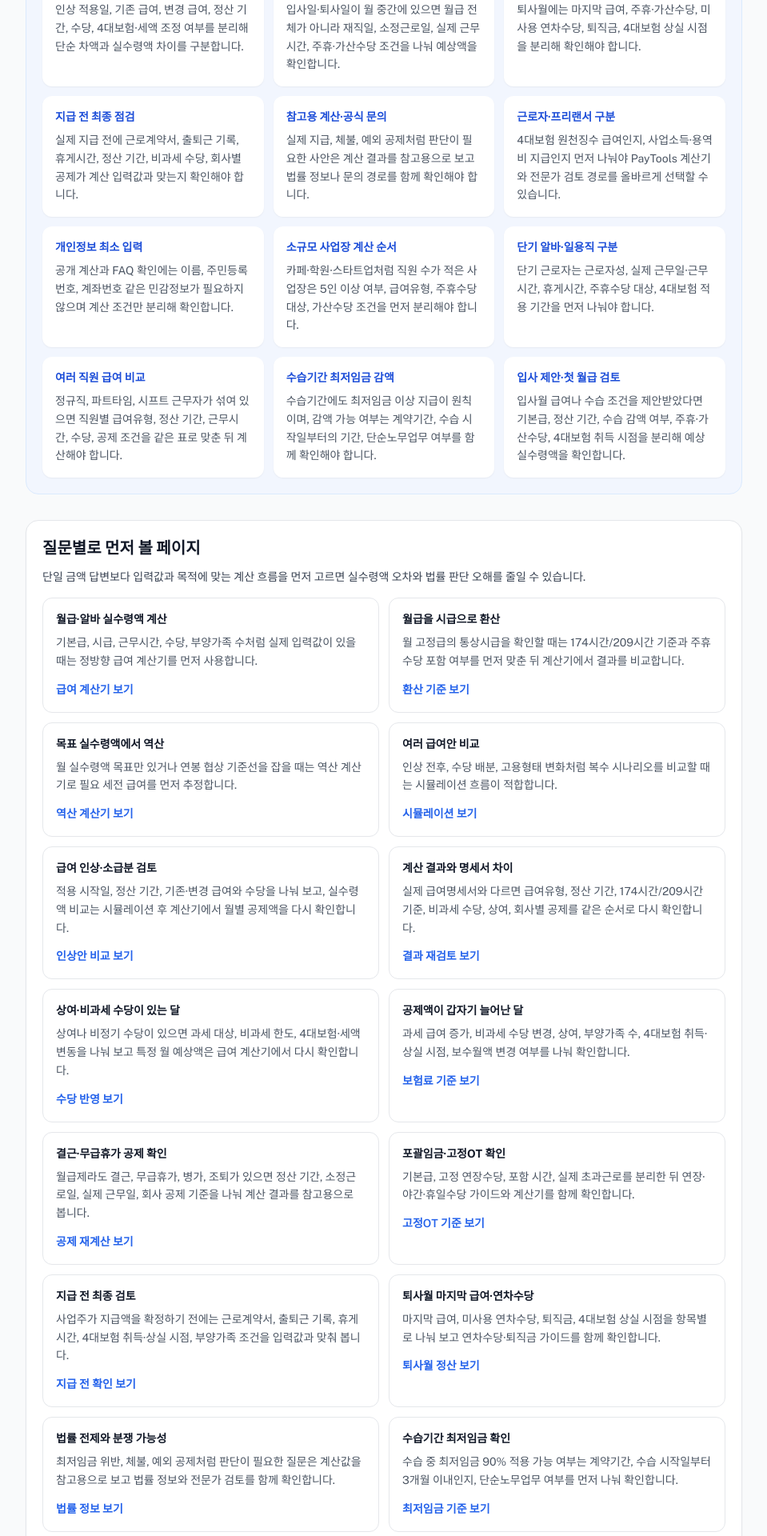
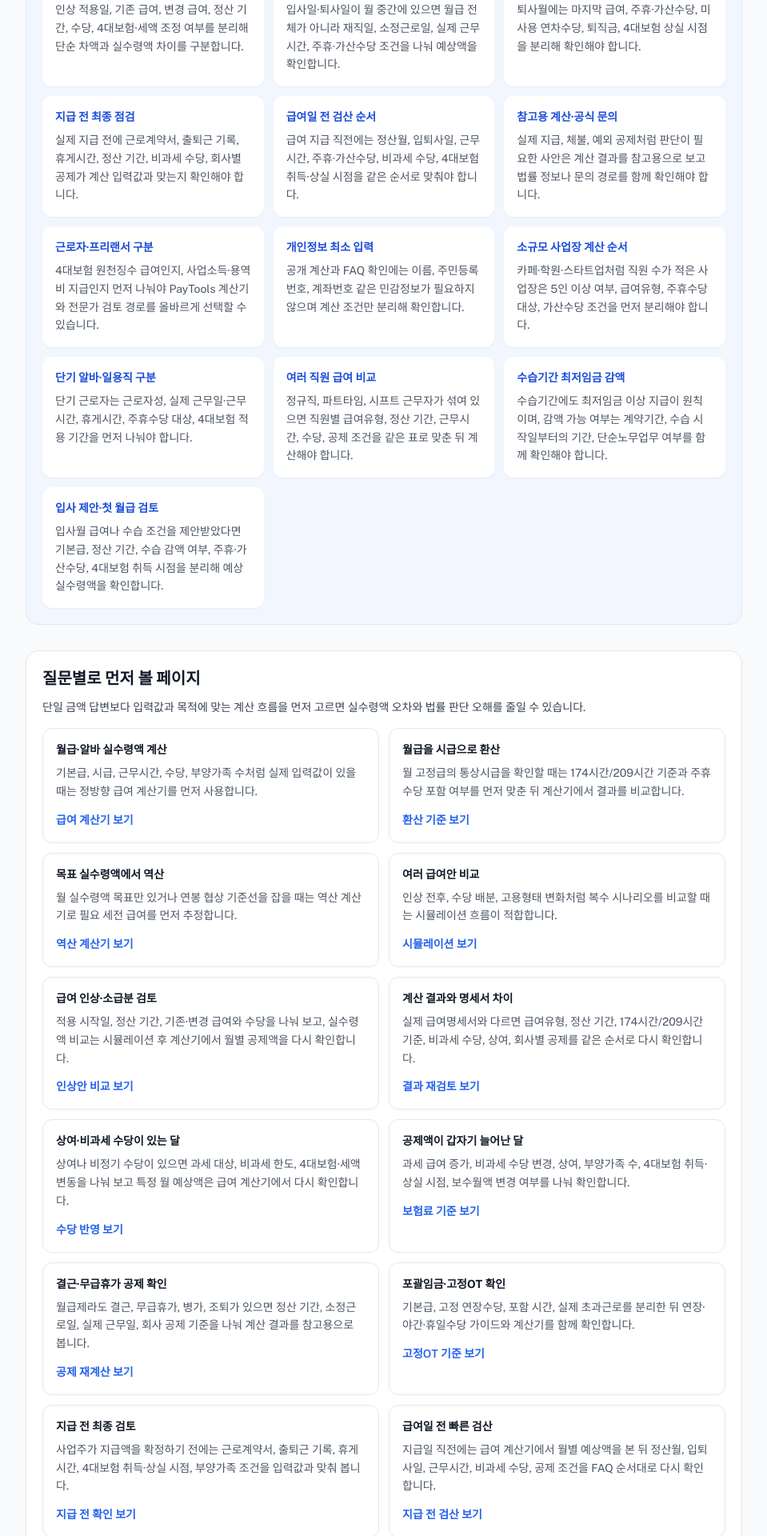
Before and after one commit to freenu0618/calcul, a React (Vite) app in the folder frontend/: page /faq in a window 1280 px wide. Shown: the part 1020-2940 px from the top of the page at 80% size, without its empty margins (160-1119 px from the left). Built offline with nearby package versions, Linux system fonts and the light colour scheme; no server answers.

Commit message:
improve: add payday precheck FAQ signals

```diff
--- a/frontend/src/pages/FAQ.tsx
+++ b/frontend/src/pages/FAQ.tsx
@@ -92,6 +92,10 @@ const categorySummaries: CategorySummary[] = [
   {
     title: '지급 전 최종 점검',
     description: '실제 지급 전에 근로계약서, 출퇴근 기록, 휴게시간, 정산 기간, 비과세 수당, 회사별 공제가 계산 입력값과 맞는지 확인해야 합니다.',
+  },
+  {
+    title: '급여일 전 검산 순서',
+    description: '급여 지급 직전에는 정산월, 입퇴사일, 근무시간, 주휴·가산수당, 비과세 수당, 4대보험 취득·상실 시점을 같은 순서로 맞춰야 합니다.',
   },
   {
     title: '참고용 계산·공식 문의',
@@ -195,6 +199,12 @@ const answerRouteCards = [
     label: '지급 전 확인',
   },
   {
+    title: '급여일 전 빠른 검산',
+    description: '지급일 직전에는 급여 계산기에서 월별 예상액을 본 뒤 정산월, 입퇴사일, 근무시간, 비과세 수당, 공제 조건을 FAQ 순서대로 다시 확인합니다.',
+    to: '/calculator',
+    label: '지급 전 검산',
+  },
+  {
     title: '퇴사월 마지막 급여·연차수당',
     description: '마지막 급여, 미사용 연차수당, 퇴직금, 4대보험 상실 시점을 항목별로 나눠 보고 연차수당·퇴직금 가이드를 함께 확인합니다.',
     to: '/guide/annual-leave',
@@ -238,7 +248,7 @@ const answerRouteCards = [
   },
 ];
 
-const dateModified = '2026-08-14';
+const dateModified = '2026-08-15';
 
 const FAQ = () => {
   const [selectedCategory, setSelectedCategory] = useState<string>('전체');
@@ -315,6 +325,11 @@ const FAQ = () => {
       category: '계산기 선택',
       question: '계산 결과를 실제 급여 지급 전에 어떻게 검토해야 하나요?',
       answer: 'PayTools 결과는 지급 전 검토 기준선으로 사용하세요. 실제 지급 전에 근로계약서의 급여유형, 정산 기간, 출퇴근 기록, 휴게시간, 비과세 수당, 상여, 회사별 공제, 4대보험 취득·상실 시점, 부양가족 수가 입력값과 같은지 확인해야 합니다. 체불, 최저임금 위반, 예외 공제처럼 판단이 필요한 사안은 계산값만으로 단정하지 말고 법률 정보나 전문가 검토로 분리하는 것이 안전합니다.',
+    },
+    {
+      category: '계산기 선택',
+      question: '급여 지급일 직전에 빠르게 검산하려면 어떤 순서가 좋나요?',
+      answer: '먼저 급여 계산기에서 해당 정산월의 예상 지급 총액, 공제 총액, 실수령액을 확인하세요. 그다음 입사일·퇴사일, 실제 근무일과 휴게시간, 주휴수당 대상 여부, 연장·야간·휴일근로, 상여·비과세 수당, 4대보험 취득·상실 시점, 부양가족 수를 같은 순서로 맞춥니다. 금액이 크게 다르면 실제 지급 전에는 회사 공제 기준, 근로계약서, 근태기록, 전문가 검토로 분리하는 것이 안전합니다.',
     },
     {
       category: '계산기 선택',
```
Also changed, not shown: frontend/public/llms.txt, 1 other file (tests, documents, lock files or other folders).
